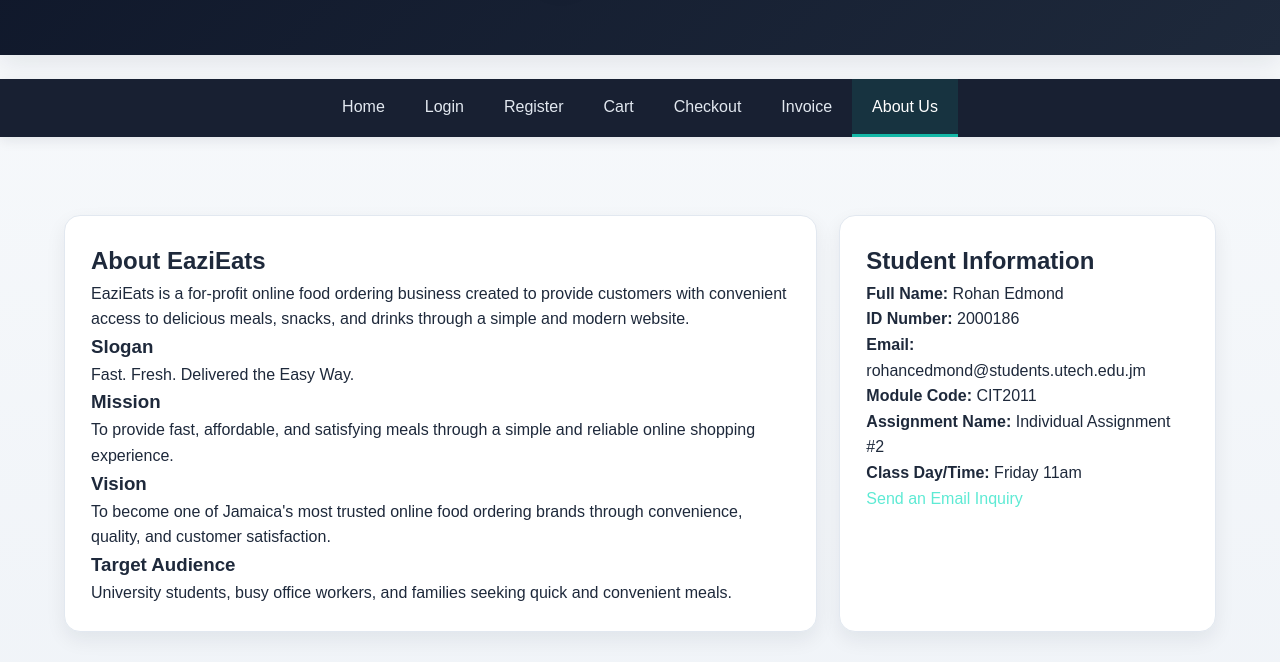
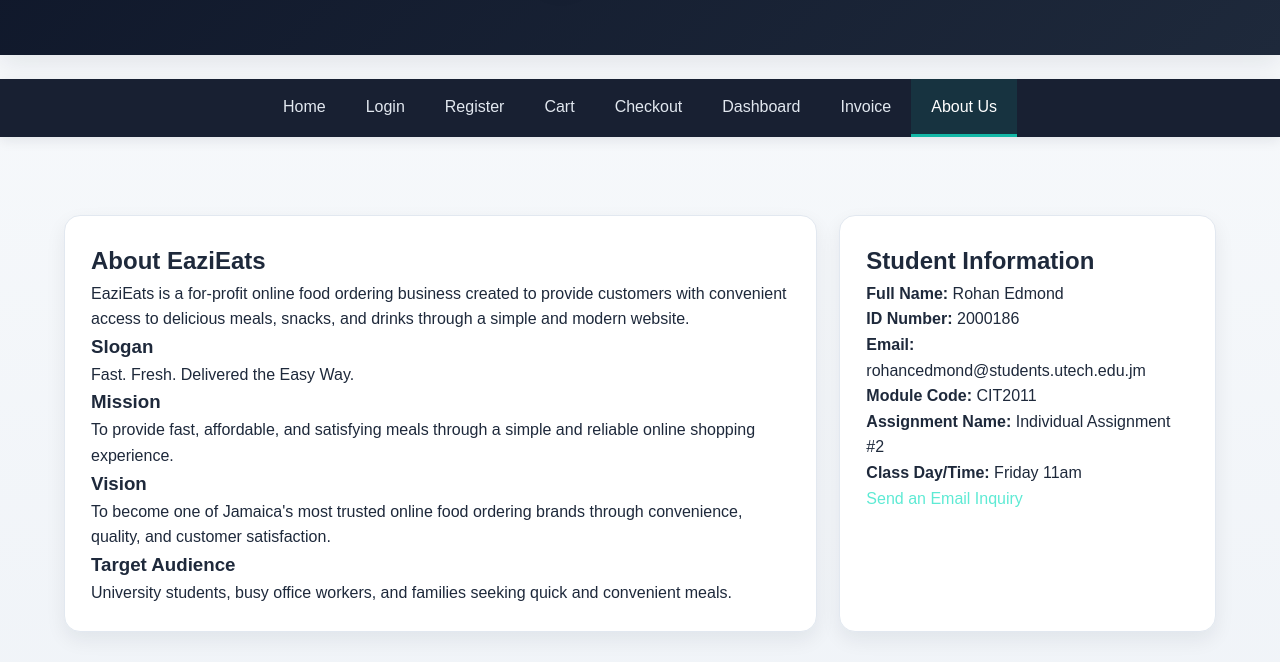
Before and after one commit to Student2000186/IA2, a plain HTML site: page about.html in a window 1280 px wide. Shown: the part 138-800 px from the top of the page. Drawn offline with Linux system fonts and the light colour scheme.

Commit message:
Add Dashboard link to navigation in about.html

```diff
--- a/about.html
+++ b/about.html
@@ -27,6 +27,7 @@
         <li><a href="register.html">Register</a></li>
         <li><a href="cart.html">Cart</a></li>
         <li><a href="checkout.html">Checkout</a></li>
+        <li><a href="Dashboard.html">Dashboard</a></li>
         <li><a href="invoice.html">Invoice</a></li>
         <li><a class="active" href="about.html">About Us</a></li>
       </ul>
```
